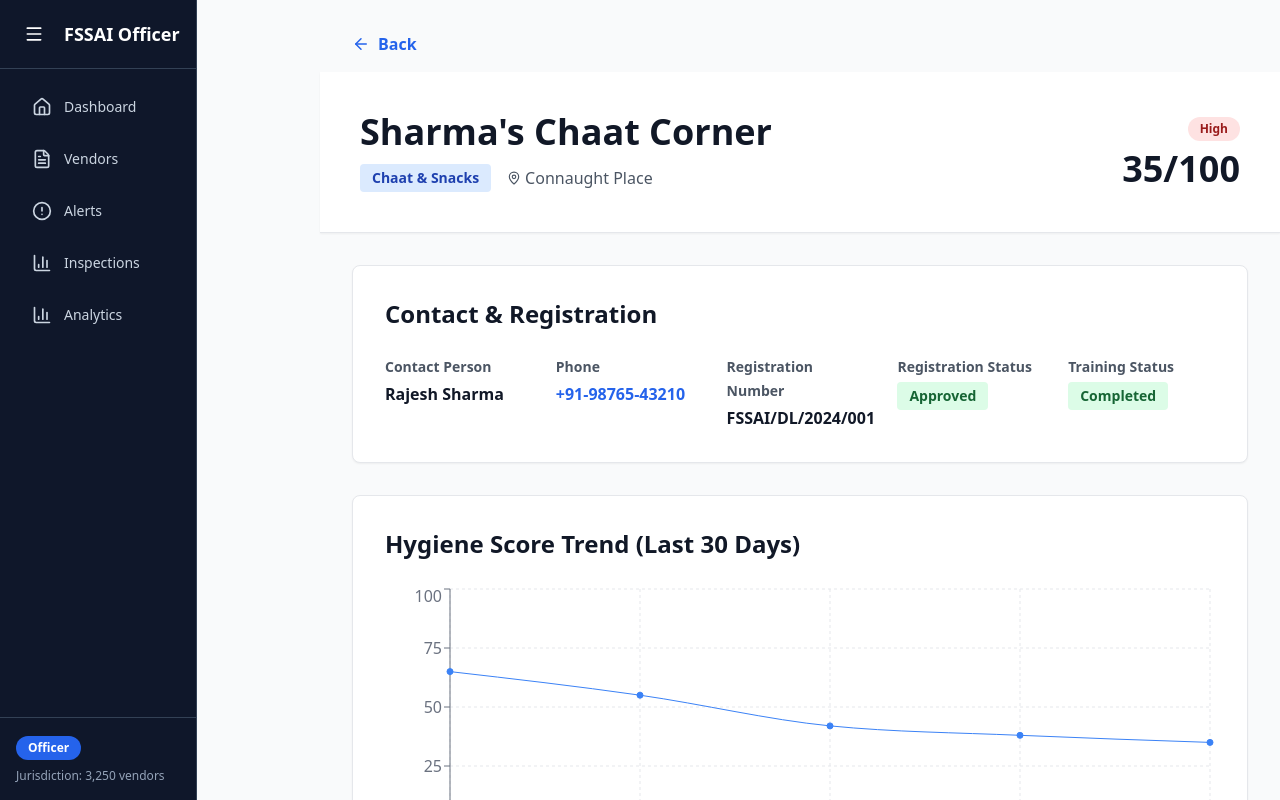
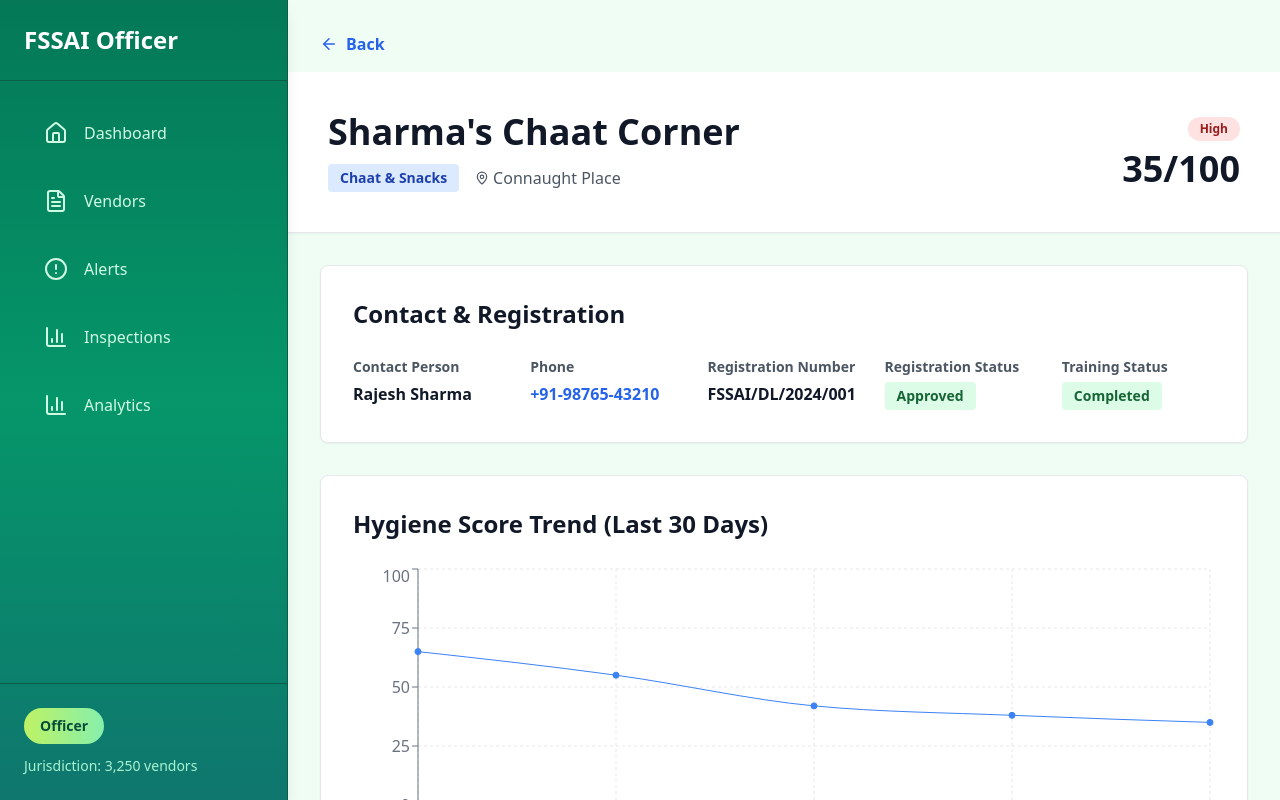
Before and after one commit to DevInfinix/Thelagenic, a React (Vite) app: page /vendor/V001 in a window 1280 px wide. Shown: the top 800 px of the page. Built offline with nearby package versions, Linux system fonts and the light colour scheme.

Commit message:
UI: ui theme changes and fixes

```diff
--- a/index.html
+++ b/index.html
@@ -4,7 +4,7 @@
     <meta charset="UTF-8" />
     <link rel="icon" type="image/svg+xml" href="/vite.svg" />
     <meta name="viewport" content="width=device-width, initial-scale=1.0" />
-    <title>officer</title>
+    <title>Officer Dashboard</title>
   </head>
   <body>
     <div id="root"></div>
--- a/src/App.tsx
+++ b/src/App.tsx
@@ -9,9 +9,9 @@ import { AnalyticsPage } from './pages/AnalyticsPage'
 function App() {
   return (
     <Router>
-      <div className="min-h-screen bg-gray-50 flex">
+      <div className="min-h-screen bg-green-50 flex">
         <Sidebar />
-        <main className="flex-1">
+        <main className="flex-1 ml-72">
           <Routes>
             <Route path="/" element={<Dashboard />} />
             <Route path="/vendors" element={<VendorList />} />
--- a/src/components/Sidebar.tsx
+++ b/src/components/Sidebar.tsx
@@ -1,10 +1,9 @@
 import React from 'react';
 import { Link, useLocation } from 'react-router-dom';
-import { BarChart3, FileText, AlertCircle, Home, Menu } from 'lucide-react';
+import { BarChart3, FileText, AlertCircle, Home } from 'lucide-react';
 
 export const Sidebar: React.FC = () => {
   const location = useLocation();
-  const [isOpen, setIsOpen] = React.useState(true);
 
   const navItems = [
     { path: '/', label: 'Dashboard', icon: Home },
@@ -15,18 +14,12 @@ export const Sidebar: React.FC = () => {
   ];
 
   return (
-    <aside className={`fixed h-screen w-${isOpen ? '80' : '32'} bg-slate-900 text-white transition-all duration-300 flex flex-col border-r border-slate-700`}>
-      <div className="p-4 border-b border-slate-700 flex items-center gap-3">
-        <button
-          className="p-2 hover:bg-slate-800 rounded-md transition-colors"
-          onClick={() => setIsOpen(!isOpen)}
-        >
-          <Menu size={20} />
-        </button>
-        {isOpen && <h1 className="text-lg font-bold whitespace-nowrap">FSSAI Officer</h1>}
+    <aside className="fixed h-screen w-72 bg-gradient-to-b from-emerald-700 via-emerald-600 to-teal-700 text-white flex flex-col border-r border-emerald-800 shadow-lg">
+      <div className="p-6 border-b border-emerald-800 flex items-center gap-3">
+        <h1 className="text-2xl font-bold whitespace-nowrap">FSSAI Officer</h1>
       </div>
 
-      <nav className="flex-1 p-4 space-y-2 overflow-y-auto">
+      <nav className="flex-1 p-6 space-y-3 overflow-y-auto">
         {navItems.map(item => {
           const Icon = item.icon;
           const isActive = location.pathname === item.path;
@@ -34,23 +27,22 @@ export const Sidebar: React.FC = () => {
             <Link
               key={item.path}
               to={item.path}
-              className={`flex items-center gap-3 px-4 py-3 rounded-md transition-colors ${isActive
-                ? 'bg-blue-600 text-white'
-                : 'text-slate-300 hover:bg-slate-800'
+              className={`flex items-center gap-4 px-5 py-4 rounded-lg transition-all ${isActive
+                ? 'bg-gradient-to-r from-lime-300 to-green-300 text-emerald-900 font-semibold shadow-lg'
+                : 'text-emerald-100 hover:bg-emerald-700 hover:text-white'
                 }`}
-              title={item.label}
             >
-              <Icon size={20} className="flex-shrink-0" />
-              {isOpen && <span className="text-sm font-medium">{item.label}</span>}
+              <Icon size={24} className="flex-shrink-0" />
+              <span className="text-base font-medium">{item.label}</span>
             </Link>
           );
         })}
       </nav>
 
-      <div className={`border-t border-slate-700 p-4 ${isOpen ? 'block' : 'hidden'}`}>
-        <div className="space-y-2">
-          <div className="inline-block bg-blue-600 px-3 py-1 rounded-full text-xs font-semibold">Officer</div>
-          <p className="text-xs text-slate-400 mt-2">Jurisdiction: 3,250 vendors</p>
+      <div className="border-t border-emerald-800 p-6">
+        <div className="space-y-3">
+          <div className="inline-block bg-gradient-to-r from-lime-300 to-green-300 text-emerald-900 px-4 py-2 rounded-full text-sm font-bold">Officer</div>
+          <p className="text-sm text-emerald-200 mt-3">Jurisdiction: 3,250 vendors</p>
         </div>
       </div>
     </aside>
--- a/src/pages/AlertsPage.tsx
+++ b/src/pages/AlertsPage.tsx
@@ -26,13 +26,15 @@ export const AlertsPage: React.FC = () => {
   const severityBadges = { high: 'bg-red-100 text-red-800', medium: 'bg-yellow-100 text-yellow-800', low: 'bg-blue-100 text-blue-800' };
 
   return (
-    <div className="ml-80 min-h-screen bg-gray-50">
+    <div className="min-h-screen bg-green-50">
       <header className="bg-white border-b border-gray-200 p-10 shadow-sm">
-        <h1 className="text-4xl font-bold text-gray-900">Alerts & Notifications</h1>
-        <p className="text-lg text-gray-600 mt-2">Active alerts and notifications for vendor hygiene violations</p>
+        <div className="max-w-7xl mx-auto">
+          <h1 className="text-4xl font-bold text-gray-900">Alerts & Notifications</h1>
+          <p className="text-lg text-gray-600 mt-2">Active alerts and notifications for vendor hygiene violations</p>
+        </div>
       </header>
 
-      <div className="p-8 space-y-8">
+      <div className="p-8 space-y-8 max-w-7xl mx-auto">
         <div className="bg-white rounded-lg border border-gray-200 p-6 shadow-sm grid grid-cols-2 gap-4">
           <div>
             <label className="block text-sm font-semibold text-gray-700 mb-2">Severity</label>
--- a/src/pages/AnalyticsPage.tsx
+++ b/src/pages/AnalyticsPage.tsx
@@ -40,9 +40,9 @@ export const AnalyticsPage: React.FC = () => {
   const handleExportPDF = () => alert('Exporting report to PDF...');
 
   return (
-    <div className="ml-80 min-h-screen bg-gray-50">
+    <div className="min-h-screen bg-green-50">
       <header className="bg-white border-b border-gray-200 p-10 shadow-sm">
-        <div className="flex items-center justify-between">
+        <div className="max-w-7xl mx-auto flex items-center justify-between">
           <div>
             <h1 className="text-4xl font-bold text-gray-900">Analytics & Reports</h1>
             <p className="text-lg text-gray-600 mt-2">Compliance trends and vendor performance metrics</p>
@@ -51,7 +51,7 @@ export const AnalyticsPage: React.FC = () => {
         </div>
       </header>
 
-      <div className="p-8 space-y-8">
+      <div className="p-8 space-y-8 max-w-7xl mx-auto">
         <div className="bg-white rounded-lg border border-gray-200 p-6 shadow-sm flex items-center gap-4">
           <label className="font-semibold text-gray-700">Time Period:</label>
           <div className="flex gap-2">
--- a/src/pages/Dashboard.tsx
+++ b/src/pages/Dashboard.tsx
@@ -25,9 +25,9 @@ export const Dashboard: React.FC = () => {
   const topHighRiskVendors = highRiskVendors.slice(0, 5);
 
   return (
-    <div className="ml-80 min-h-screen bg-gray-50">
+    <div className="min-h-screen bg-green-50">
       <header className="bg-white border-b border-gray-200 p-10 shadow-sm">
-        <div className="flex items-center justify-between">
+        <div className="max-w-7xl mx-auto flex items-center justify-between">
           <div>
             <h1 className="text-4xl font-bold text-gray-900">Food Safety Dashboard</h1>
             <p className="text-lg text-gray-600 mt-2">Real-time vendor monitoring and risk assessment</p>
@@ -43,7 +43,7 @@ export const Dashboard: React.FC = () => {
         </div>
       </header>
 
-      <div className="p-8 space-y-8">
+      <div className="p-8 space-y-8 max-w-7xl mx-auto">
         {/* KPI Statistics */}
         <section>
           <div className="grid grid-cols-1 md:grid-cols-2 lg:grid-cols-4 gap-6">
--- a/src/pages/InspectionsPage.tsx
+++ b/src/pages/InspectionsPage.tsx
@@ -16,9 +16,9 @@ export const InspectionsPage: React.FC = () => {
   const statusColors = { pass: 'bg-green-100 text-green-800', fail: 'bg-red-100 text-red-800', na: 'bg-gray-100 text-gray-800' };
 
   return (
-    <div className="ml-80 min-h-screen bg-gray-50">
+    <div className="min-h-screen bg-green-50">
       <header className="bg-white border-b border-gray-200 p-10 shadow-sm">
-        <div className="flex items-center justify-between">
+        <div className="max-w-7xl mx-auto flex items-center justify-between">
           <div>
             <h1 className="text-4xl font-bold text-gray-900">Inspection Records</h1>
             <p className="text-lg text-gray-600 mt-2">Complete inspection history and outcomes</p>
@@ -34,7 +34,7 @@ export const InspectionsPage: React.FC = () => {
         </div>
       </header>
 
-      <div className="p-8 space-y-8">
+      <div className="p-8 space-y-8 max-w-7xl mx-auto">
         <div className="bg-white rounded-lg border border-gray-200 p-6 shadow-sm">
           <label className="block text-sm font-semibold text-gray-700 mb-2">Filter by Outcome</label>
           <select value={filterOutcome} onChange={(e) => setFilterOutcome(e.target.value as any)} className="w-full md:w-64 px-4 py-2 border border-gray-300 rounded-lg focus:ring-2 focus:ring-blue-500 outline-none">
@@ -96,5 +96,4 @@ export const InspectionsPage: React.FC = () => {
         </div>
       </div>
     </div>
-  );
-};
+)}
--- a/src/pages/VendorDetail.tsx
+++ b/src/pages/VendorDetail.tsx
@@ -14,8 +14,8 @@ export const VendorDetail: React.FC = () => {
 
   if (!vendor) {
     return (
-      <div className="ml-80 min-h-screen bg-gray-50 p-8">
-        <div className="text-center py-16">
+      <div className="min-h-screen bg-green-50 p-8">
+        <div className="max-w-7xl mx-auto text-center py-16">
           <h2 className="text-2xl font-bold text-gray-900 mb-4">Vendor not found</h2>
           <Link to="/vendors" className="text-blue-600 hover:text-blue-700 font-semibold">Back to Vendors</Link>
         </div>
@@ -28,14 +28,16 @@ export const VendorDetail: React.FC = () => {
   const statusClasses = { 'pass': 'text-green-700 bg-green-100', 'fail': 'text-red-700 bg-red-100', 'na': 'text-gray-700 bg-gray-100' };
 
   return (
-    <div className="ml-80 min-h-screen bg-gray-50">
-      <button className="m-8 mb-4 flex items-center gap-2 text-blue-600 hover:text-blue-700 font-semibold" onClick={() => navigate(-1)}>
-        <ArrowLeft size={18} />
-        Back
-      </button>
+    <div className="min-h-screen bg-green-50">
+      <div className="max-w-7xl mx-auto">
+        <button className="m-8 mb-4 flex items-center gap-2 text-blue-600 hover:text-blue-700 font-semibold" onClick={() => navigate(-1)}>
+          <ArrowLeft size={18} />
+          Back
+        </button>
+      </div>
 
       <header className="bg-white border-b border-gray-200 p-10 shadow-sm">
-        <div className="flex items-center justify-between">
+        <div className="max-w-7xl mx-auto flex items-center justify-between">
           <div>
             <h1 className="text-4xl font-bold text-gray-900">{vendor.name}</h1>
             <div className="flex items-center gap-4 mt-3">
@@ -50,7 +52,7 @@ export const VendorDetail: React.FC = () => {
         </div>
       </header>
 
-      <div className="p-8 space-y-8">
+      <div className="p-8 space-y-8 max-w-7xl mx-auto">
         {/* Contact & Registration Info */}
         <section className="bg-white rounded-lg border border-gray-200 p-8 shadow-sm">
           <h2 className="text-2xl font-bold text-gray-900 mb-6">Contact & Registration</h2>
--- a/src/pages/VendorList.tsx
+++ b/src/pages/VendorList.tsx
@@ -56,13 +56,15 @@ export const VendorList: React.FC = () => {
   }, [searchTerm, filterRisk, filterArea, sortBy]);
 
   return (
-    <div className="ml-80 min-h-screen bg-gray-50">
+    <div className="min-h-screen bg-green-50">
       <header className="bg-white border-b border-gray-200 p-10 shadow-sm">
-        <h1 className="text-4xl font-bold text-gray-900">Vendor Management</h1>
-        <p className="text-lg text-gray-600 mt-2">Risk-based vendor monitoring and inspection prioritization</p>
+        <div className="max-w-7xl mx-auto">
+          <h1 className="text-4xl font-bold text-gray-900">Vendor Management</h1>
+          <p className="text-lg text-gray-600 mt-2">Risk-based vendor monitoring and inspection prioritization</p>
+        </div>
       </header>
 
-      <div className="p-8">
+      <div className="p-8 max-w-7xl mx-auto">
         <div className="bg-white rounded-lg border border-gray-200 p-6 shadow-sm space-y-6 mb-8">
           <div className="flex items-center gap-2 bg-gray-100 rounded-lg px-4 py-3 border border-gray-300">
             <Search size={18} className="text-gray-500" />
```
